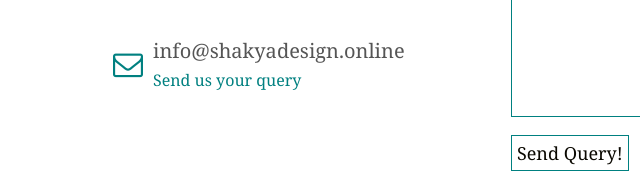
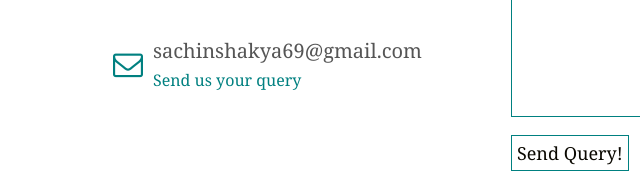
Before and after one commit to ShakyaEmpire/ShakyaDesignStudio.github.io, a plain HTML site: page contact.html in a window 1280 px wide. Shown: the part 1136-1323 px from the top of the page, 25-665 px from the left. Drawn offline with Linux system fonts and the light colour scheme.

Commit message:
Update contact.html

```diff
--- a/contact.html
+++ b/contact.html
@@ -57,7 +57,7 @@
         <div>
             <i class="fa fa-envelope-o"></i>
             <span>
-                <h4>info@shakyadesign.online</h4>
+                <h4>sachinshakya69@gmail.com</h4>
                 <p>Send us your query</p>
             </span>
         </div>
```
